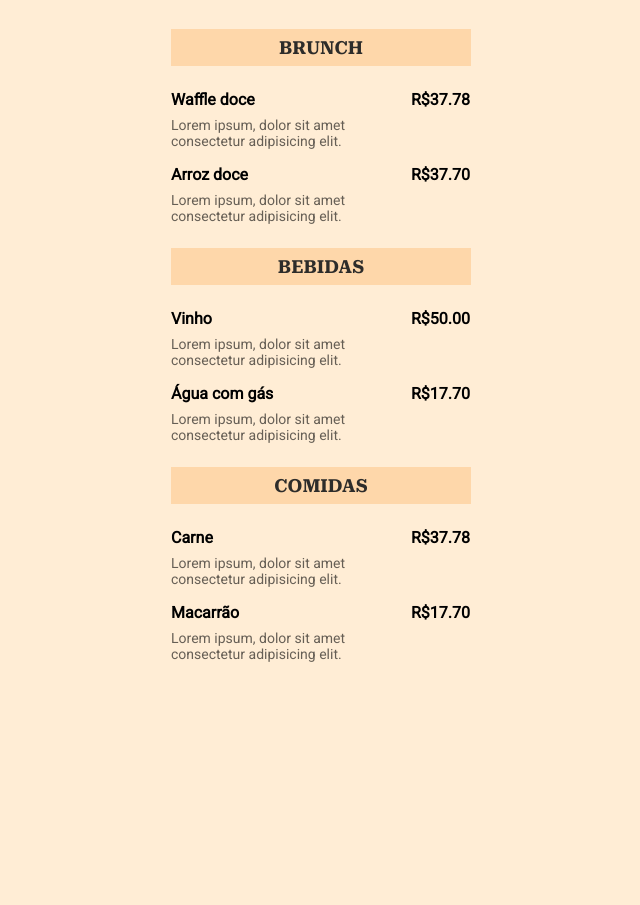
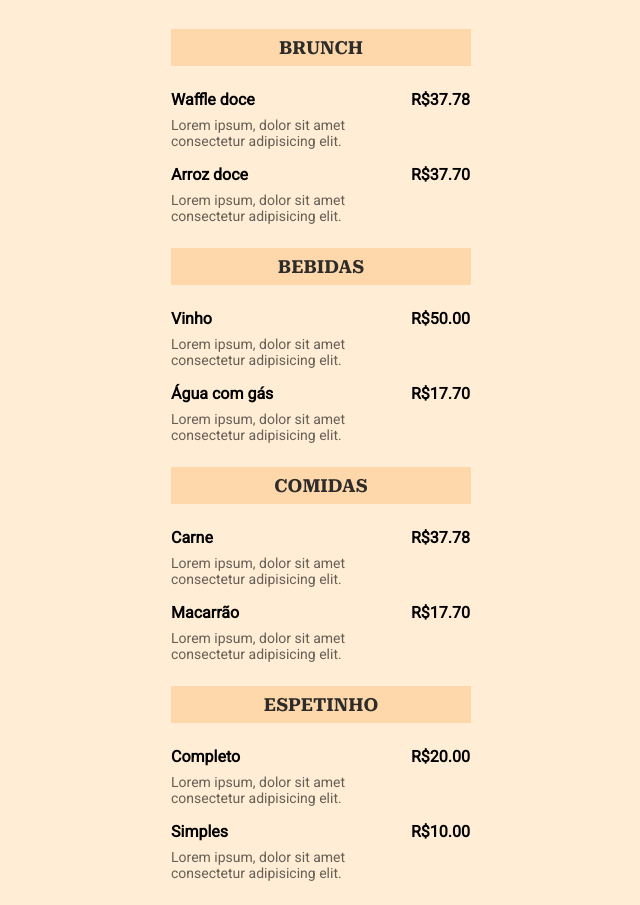
Before and after one commit to Davibidu/Maratona-Explorer-3, a plain HTML site: page index.html in a window 1280 px wide. Shown: the part 91-996 px from the top of the page, without its empty margins (319-959 px from the left). Before the commit the page ends 800 px from the top, so only its background shows below. Drawn offline with Linux system fonts and the light colour scheme.

Commit message:
atualização 03

```diff
--- a/index.html
+++ b/index.html
@@ -100,5 +100,33 @@
         </li>
         </ul>
         </section>
+
+
+        <section>
+            <h2>
+                 Espetinho
+            </h2>
+            <ul>
+            <li>
+                <div class="details">
+                    <h3>Completo </h3>
+                    <p class="description">Lorem ipsum, dolor sit amet consectetur adipisicing elit. </p>
+                </div>
+
+            <strong class="price">R$20.00
+            </strong>
+
+            </li>
+
+            <li>
+                <div class="details">
+                    <h3>Simples</h3>
+                    <p class="description">Lorem ipsum, dolor sit amet consectetur adipisicing elit. </p>
+                </div>
+
+                <strong class="price">R$10.00</strong>
+            </li>
+            </ul>
+            </section>
     </body>
 </html>
```
